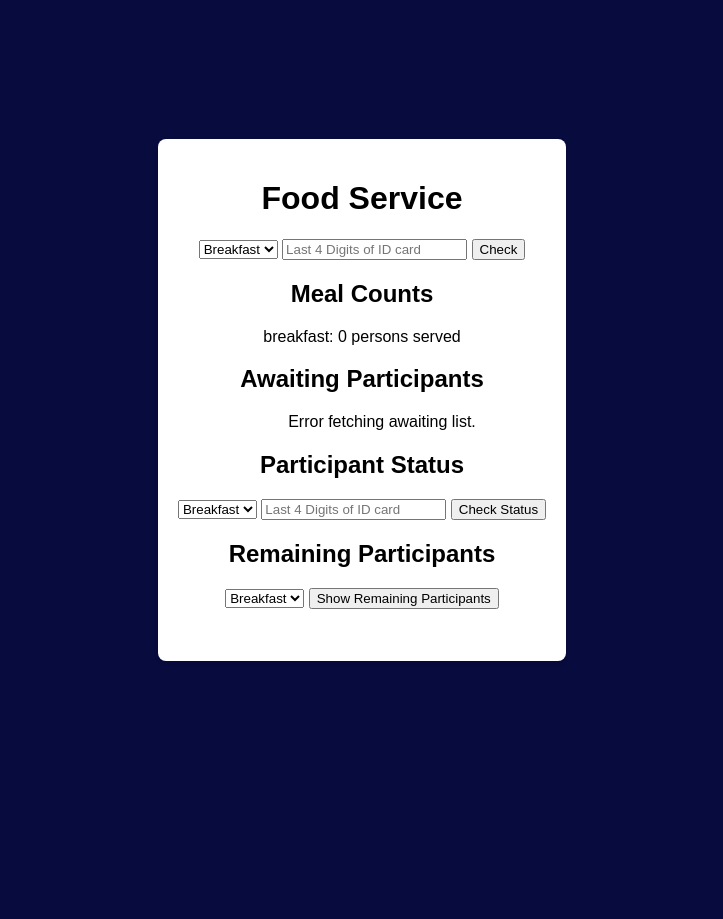
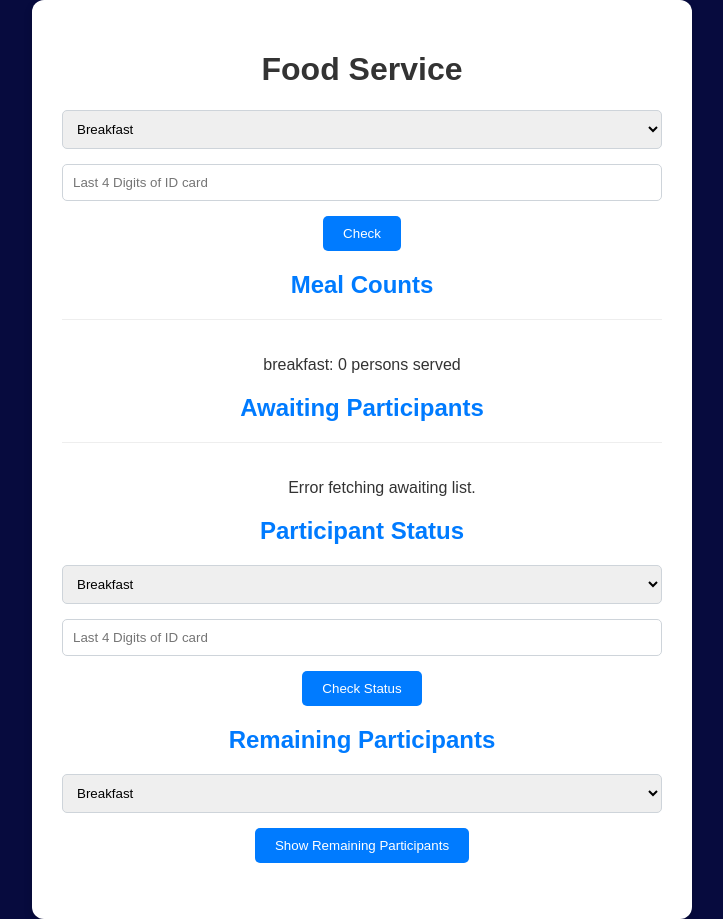
Before and after one commit to betiniakarandut/food-tracker, a FastAPI app: page / in a window 1280 px wide. Shown: the whole page, without its empty margins (278-1001 px from the left). Before the commit the page ends 661 px from the top, so only its background shows below. Run offline with FastAPI, Linux system fonts and the light colour scheme; data that the repository does not hold is empty; some libraries are stand-ins or nearby versions.

Commit message:
static:improve UI

```diff
--- a/static/style.css
+++ b/static/style.css
@@ -1,68 +1,156 @@
+/* styles.css */
 body {
     font-family: sans-serif;
-    background-color: rgb(7, 11, 62);
+    background-color: rgb(7, 11, 62); /* Darker background */
     display: flex;
     justify-content: center;
     align-items: center;
     min-height: 100vh;
     margin: 0;
+    color: #333; /* Darker text color for better contrast */
 }
 
 .container {
     background-color: white;
-    padding: 20px;
-    border-radius: 8px;
-    box-shadow: 0 2px 4px rgba(0, 0, 0, 0.1);
+    padding: 30px; /* Increased padding */
+    border-radius: 12px; /* More rounded corners */
+    box-shadow: 0 4px 8px rgba(0, 0, 0, 0.15); /* Softer, more pronounced shadow */
     text-align: center;
+    width: 600px; /* Set a max width for larger screens */
+}
+
+h2 {
+    color: #007bff; /* Blue heading */
+    margin-bottom: 20px;
+}
+
+label {
+    display: block;
+    margin-bottom: 8px;
+    font-weight: bold;
+}
+
+select,
+input[type="text"] {
+    width: 100%;
+    padding: 10px;
+    margin-bottom: 15px;
+    border: 1px solid #ced4da;
+    border-radius: 5px;
+    box-sizing: border-box;
+}
+
+button {
+    background-color: #007bff; /* Blue button */
+    color: white;
+    border: none;
+    padding: 10px 20px;
+    border-radius: 5px;
+    cursor: pointer;
+    transition: background-color 0.3s ease;
+}
+
+button:hover {
+    background-color: #0056b3; /* Darker blue on hover */
+}
+
+#result,
+#error,
+#status {
+    margin-top: 15px;
+    font-weight: bold;
+}
+
+#result {
+    color: #28a745; /* Green for success */
+}
+
+#error {
+    color: #dc3545; /* Red for error */
 }
 
 #awaitingParticipants {
     margin-top: 20px;
+    border-top: 1px solid #eee; /* Subtle separator line */
+    padding-top: 20px;
 }
 
 #awaitingParticipants li {
     list-style: none;
     margin-bottom: 10px;
+    padding: 10px;
+    border: 1px solid #eee;
+    border-radius: 5px;
+    display: flex; /* Use flexbox for layout */
+    align-items: center; /* Vertically center content */
+    transition: background-color 0.3s ease; /* Smooth transition for background color */
 }
 
+#awaitingParticipants li.served {
+    background-color: #f8f9fa; /* Very light gray background for served */
+    color: red; /* Red text for served */
+    text-decoration: line-through; /* Add a strikethrough for visual confirmation */
+}
+
+
 .confirm-button {
-    margin-left: 10px;
-    background-color: rgb(255, 0, 4);
+    background-color: #007bff; /* Blue confirm button */
     color: white;
     border: none;
     padding: 5px 10px;
     border-radius: 5px;
     cursor: pointer;
+    margin-left: auto; /* Push button to the right */
+    transition: background-color 0.3s ease;
 }
 
 .confirm-button:hover {
-    background-color: darkred;
+    background-color: #0056b3; /* Darker blue on hover */
 }
 
-
-#result {
-    color: green;
-    margin-top: 10px;
+#mealCounts {
+    margin-top: 20px;
+    border-top: 1px solid #eee;
+    padding-top: 20px;
 }
 
-#error {
-    color: red;
-    margin-top: 10px;
+#mealCounts p {
+    margin-bottom: 5px;
 }
 
-#status {
-    margin-top: 10px;
-    font-weight: bold;
+#remainingParticipants {
+    margin-top: 20px;
+    border-top: 1px solid #eee;
+    padding-top: 20px;
 }
 
 #remainingParticipantsList {
     display: flex;
     flex-wrap: wrap;
     gap: 10px;
+    margin-top: 10px;
 }
 
 #remainingParticipantsList li {
-    flex: 1 0 200px;
-    padding: 5px;
-    border: 1px solid #ccc;
+    flex: 1 0 200px; /* Adjust as needed */
+    padding: 10px;
+    border: 1px solid #ced4da;
+    border-radius: 5px;
+    background-color: #f8f9fa; /* Light gray background */
+    transition: background-color 0.3s ease;
 }
+
+#remainingParticipantsList li:hover {
+    background-color: #e9ecef; /* Slightly darker gray on hover */
+}
+
+/* Responsive adjustments (example) */
+@media (max-width: 768px) {
+    .container {
+        width: 90%;
+    }
+
+    #remainingParticipantsList li {
+        flex: 1 0 150px; /* Adjust for smaller screens */
+    }
+}
```
Also changed, not shown: static/script.js (+32 -16 lines).
